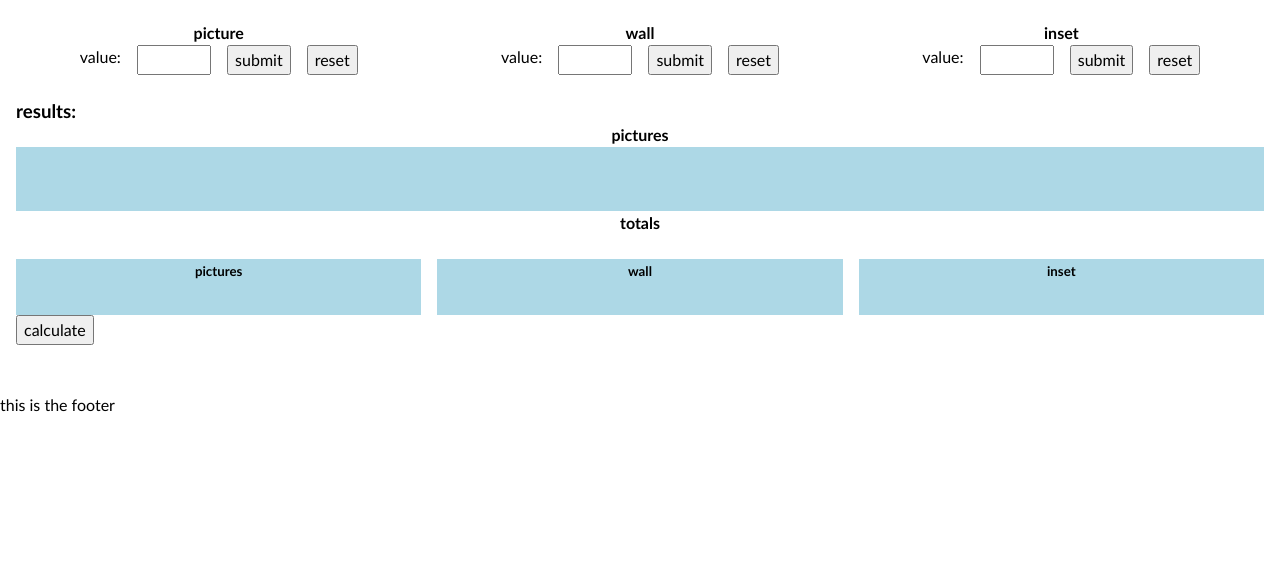
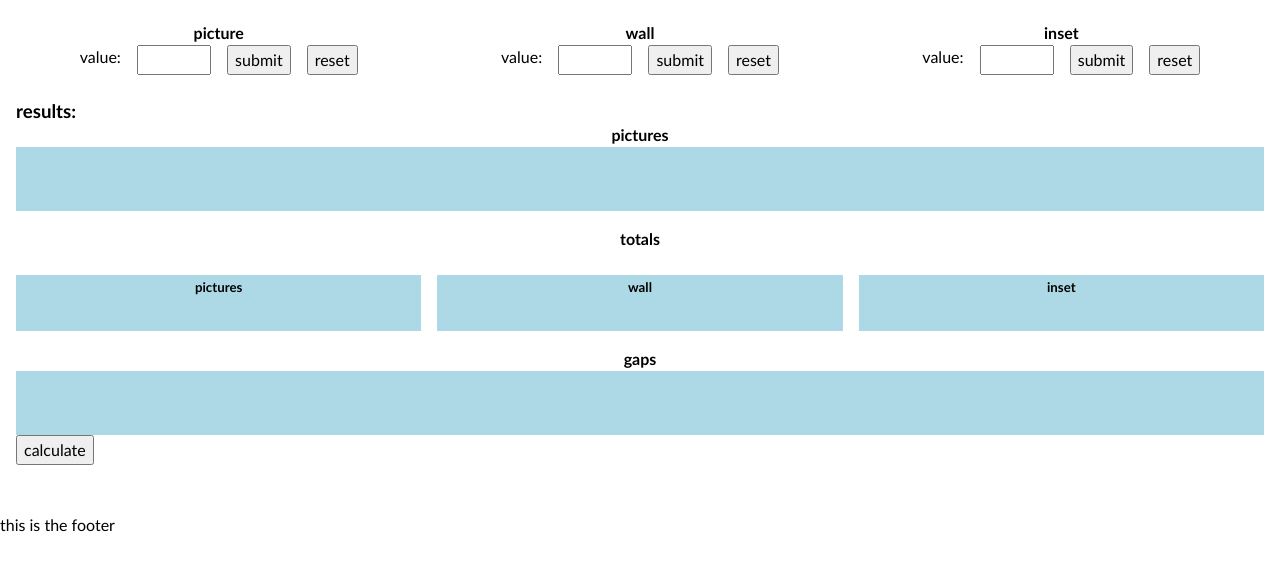
Before and after one commit to w0whitaker/art-handlers-companion, an Eleventy site: page src/index.njk in a window 1280 px wide. Shown: the part 147-718 px from the top of the page. Built offline with nearby package versions, Linux system fonts and the light colour scheme; Eleventy itself is replaced by a stand-in of ours; files that its build step writes are made by us from their sources; what markdown-it-deflist, markdown-it-task-lists would draw is missing.

Commit message:
wraps up first round of styling the outputs

```diff
--- a/src/index.njk
+++ b/src/index.njk
@@ -13,14 +13,15 @@ title: laying out a wall
   </div>
   {% endsection %}
   {% section "outputs", "results:" %}
-  <div id="layout">
+  <div class="container">
+    <div id="layout" class="outputs-container">
       <h4>pictures</h4>
       <ul>
-      <template id="picture-list" class="container">
+        <template id="picture-list" class="container outputs-display">
         </template>
       </ul>
     </div>
-  <div id="totals">
+    <div id="totals" class="outputs-container">
       <h4>totals</h4>
       <div class="container">
         <div id="pictures" class="total-container">
@@ -43,7 +44,14 @@ title: laying out a wall
         </div>
       </div>
     </div>
+    <div id="gaps" class="outputs-container">
+      <h4>gaps</h4>
+      <p>
+        <template id="base-gap" class="container outputs-display">
+        </template>
+      </p>
+      <button id="calculate" type="button">calculate</button>
+    </div>
+  </div>
   {% endsection %}
-  <button id="calculate" type="button">calculate</button>
-  <p id="base-gap"></p>
 </article>
--- a/src/scss/_colors.scss
+++ b/src/scss/_colors.scss
@@ -1,4 +1,4 @@
-#picture-list,
+.outputs-display,
 .total-container {
   background-color: lightblue;
 }
--- a/src/scss/_layout.scss
+++ b/src/scss/_layout.scss
@@ -16,6 +16,10 @@ section {
   display: flex;
   flex-flow: row wrap;
   gap: #{u.$widthOfGap}px;
+}
+
+.outputs-container {
+  flex: 1 100%;
 }
 
 form[id*='-form'],
@@ -43,11 +47,14 @@ form[id*='-form'],
   }
 }
 
+.outputs-display {
+  align-items: center;
+  min-height: 4rem;
+}
+
 #picture-list {
   flex-direction: row-reverse;
   flex-wrap: nowrap;
-  align-items: center;
-  min-height: 4rem;
   overflow-x: scroll;
 }
 
```
Also changed, not shown: src/css/style.css. Lines whose indentation alone changed are shown as unchanged.
